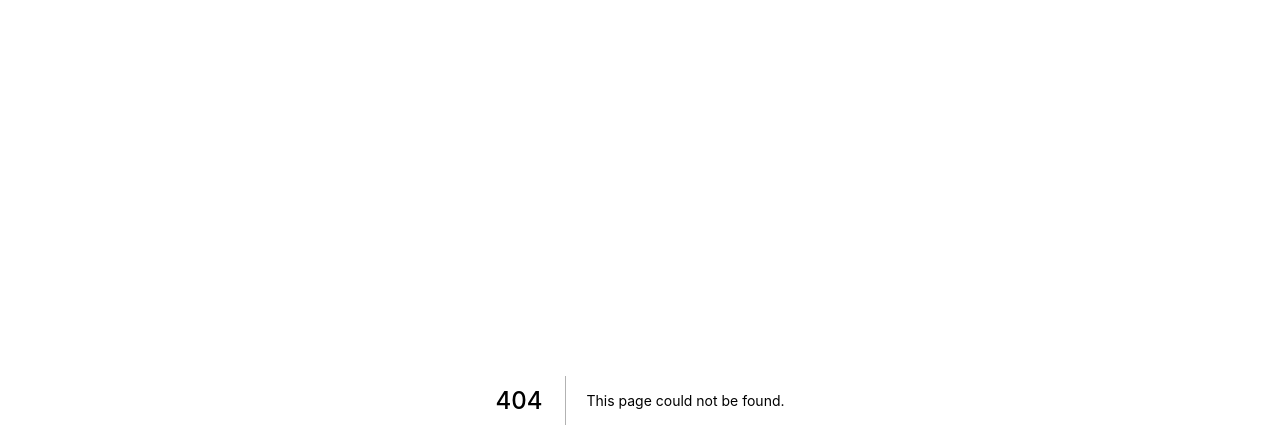
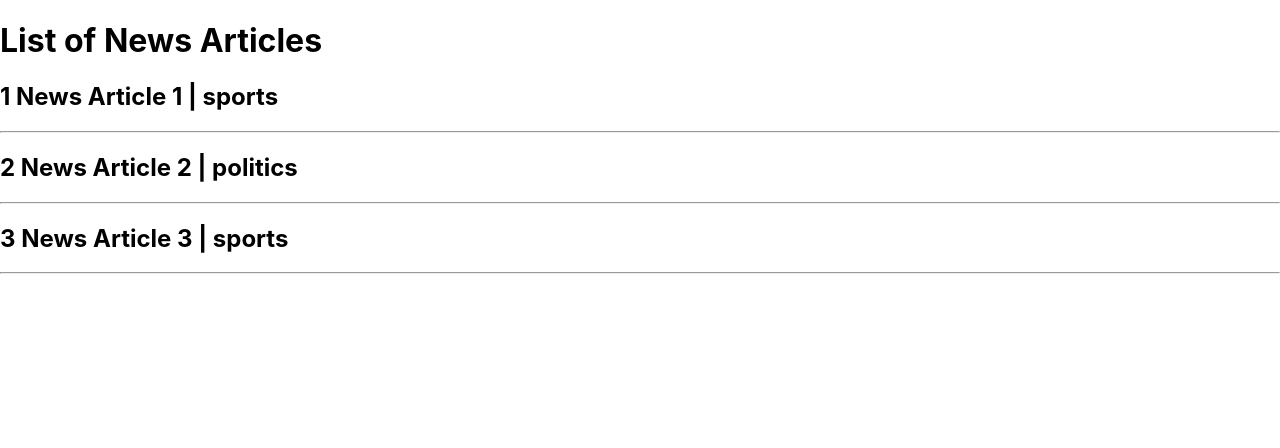
Before and after one commit to A-K-M-Fozlol-Hoq/next-pre-rendering, a Next.js app: page /news in a window 1280 px wide. Before the commit this address had no page. Shown: the top 448 px of the page. Built offline with nearby package versions, Linux system fonts and the light colour scheme; data requests are answered from the project's data file.

Commit message:
SSR with getServerSideProps

```diff
--- a/db.json
+++ b/db.json
@@ -18,5 +18,25 @@
         "price": 2600,
         "description": "Description 3"
       }
+    ],
+    "news": [
+      {
+        "id": 1,
+        "title": "News Article 1",
+        "description": "Description 1",
+        "category": "sports"
+      },
+      {
+        "id": 2,
+        "title": "News Article 2",
+        "description": "Description 2",
+        "category": "politics"
+      },
+      {
+        "id": 3,
+        "title": "News Article 3",
+        "description": "Description 3",
+        "category": "sports"
+      }
     ]
   }
--- /dev/null
+++ b/pages/news/index.js
@@ -0,0 +1,31 @@
+function NewsArticleList({ articles }) {
+  return (
+    <>
+      <h1>List of News Articles</h1>
+      {articles.map((article) => {
+        return (
+          <div key={article.id}>
+            <h2>
+              {article.id} {article.title} | {article.category}
+            </h2>
+            <hr />
+          </div>
+        );
+      })}
+    </>
+  );
+}
+
+export default NewsArticleList;
+
+export async function getServerSideProps() {
+  console.log('Pre-rendering NewsArticleList');
+  const response = await fetch('http://localhost:4000/news');
+  const data = await response.json();
+
+  return {
+    props: {
+      articles: data,
+    },
+  };
+}
```
Also changed, not shown: db-1644163621896.json (added, +22 -0 lines), db-1644163677162.json (added, +22 -0 lines).
